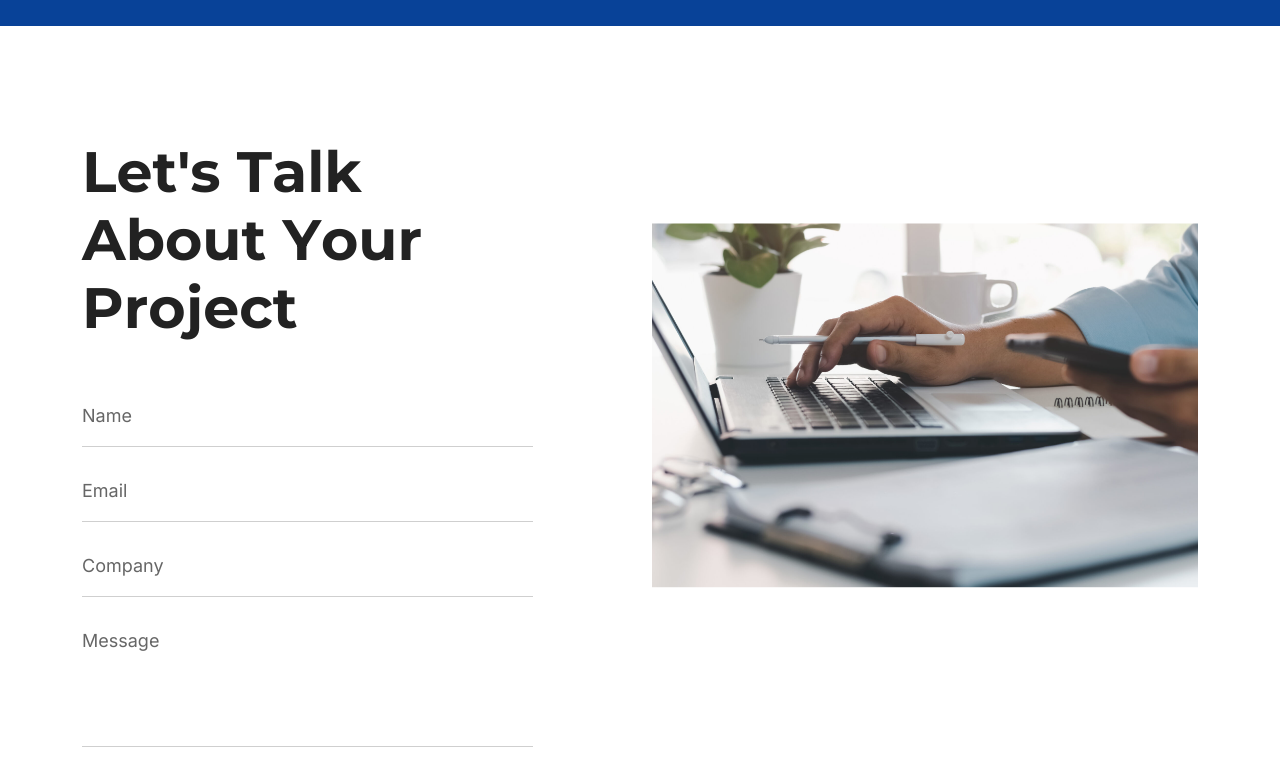
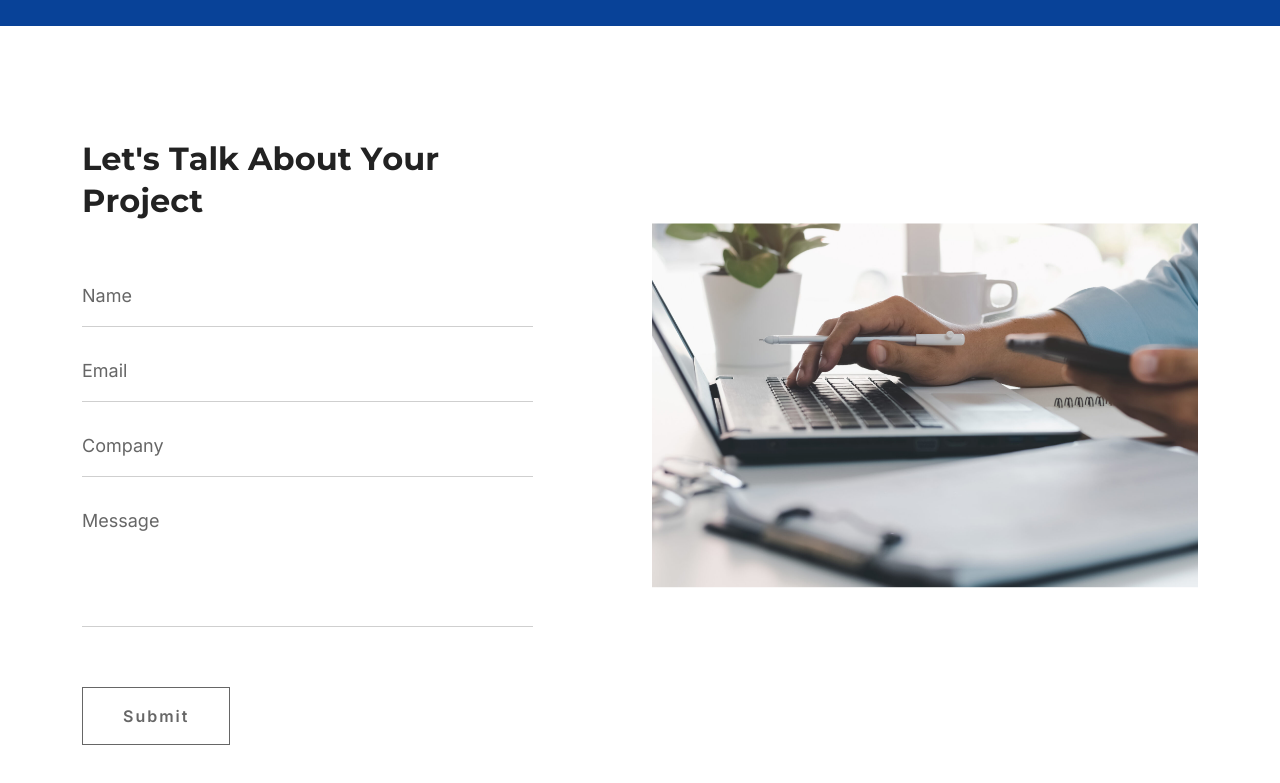
Before and after one commit to snaptics11/Ava, a plain HTML site: page about-us.html in a window 1280 px wide. Shown: the part 3560-4343 px from the top of the page. Drawn offline with Linux system fonts and the light colour scheme.

Commit message:
updated styles in ava 25-4-2025 2

```diff
--- a/about-us.html
+++ b/about-us.html
@@ -754,7 +754,7 @@
                   <div class="row vertical-column-gap-md justify-content-between">
                      <div class="col-12 col-lg-5">
                         <div class="tp-contact__content">
-                           <h2 class="mt-8 fw-7 text-secondary title-anim">Let's talk about your project</h2>
+                           <h4 class="mt-8 fw-7 text-secondary title-anim">Let's talk about your project</h4>
                            <div class="contact-form mt-60">
                               <form action="send_mail.php" method="post">
                                  <div class="input-single">
```
Also changed, not shown: contact-us.html (+1 -1 lines), service-single.html (+1 -1 lines).
